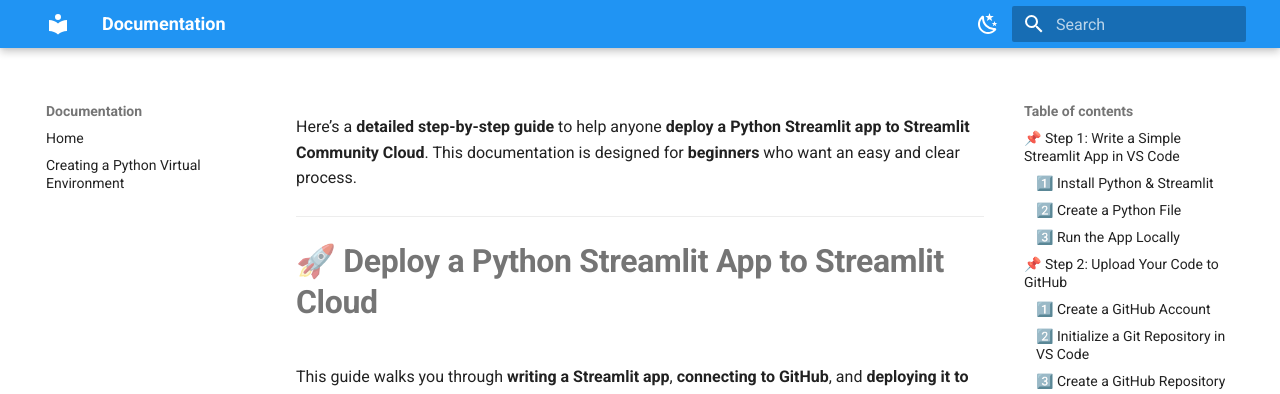
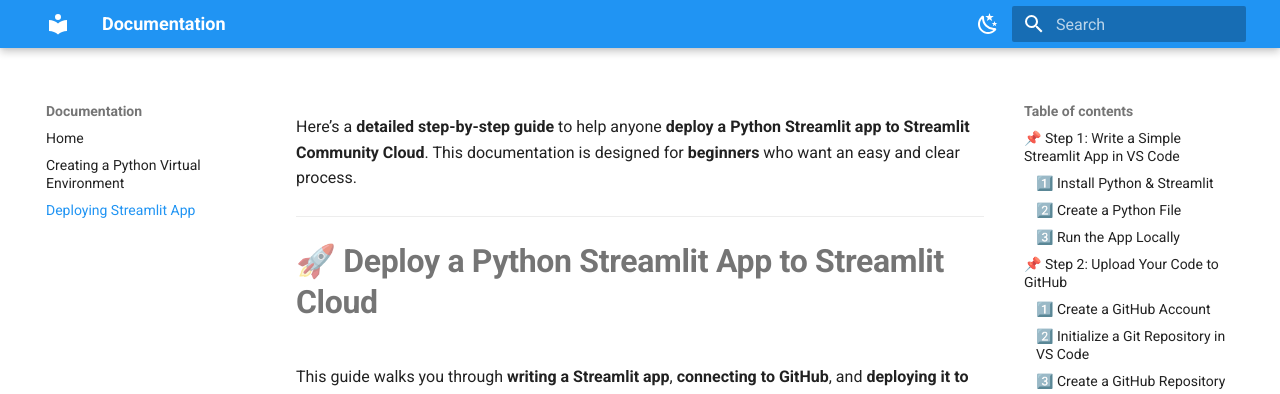
Before and after one commit to ArunachalamM101202/Documentation, an MkDocs documentation site: the page built from docs/guide/streamlit-deploy.md, in a window 1280 px wide. Shown: the top 394 px of the page. Built offline with MkDocs 1.6.1 and Material for MkDocs 9.7.7, drawn with Linux system fonts in a browser that asks for light colours.

Commit message:
update mkdocs.yml

```diff
--- a/mkdocs.yml
+++ b/mkdocs.yml
@@ -17,6 +17,7 @@
 nav:
   - Home: index.md
   - Creating a Python Virtual Environment: guide/create-venv.md
+  - Deploying Streamlit App: guide/streamlit-deploy.md
 
 markdown_extensions:
   - codehilite
```
